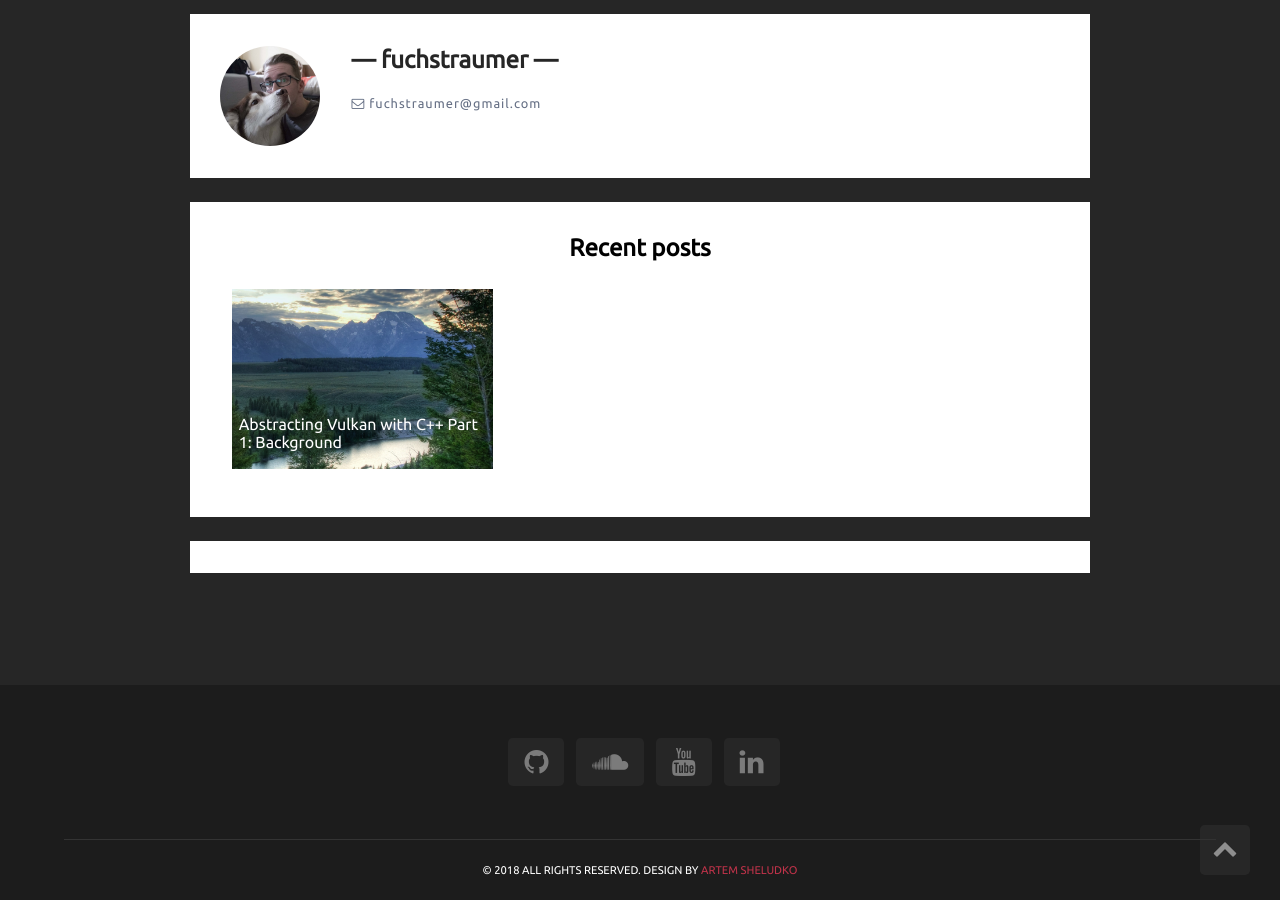
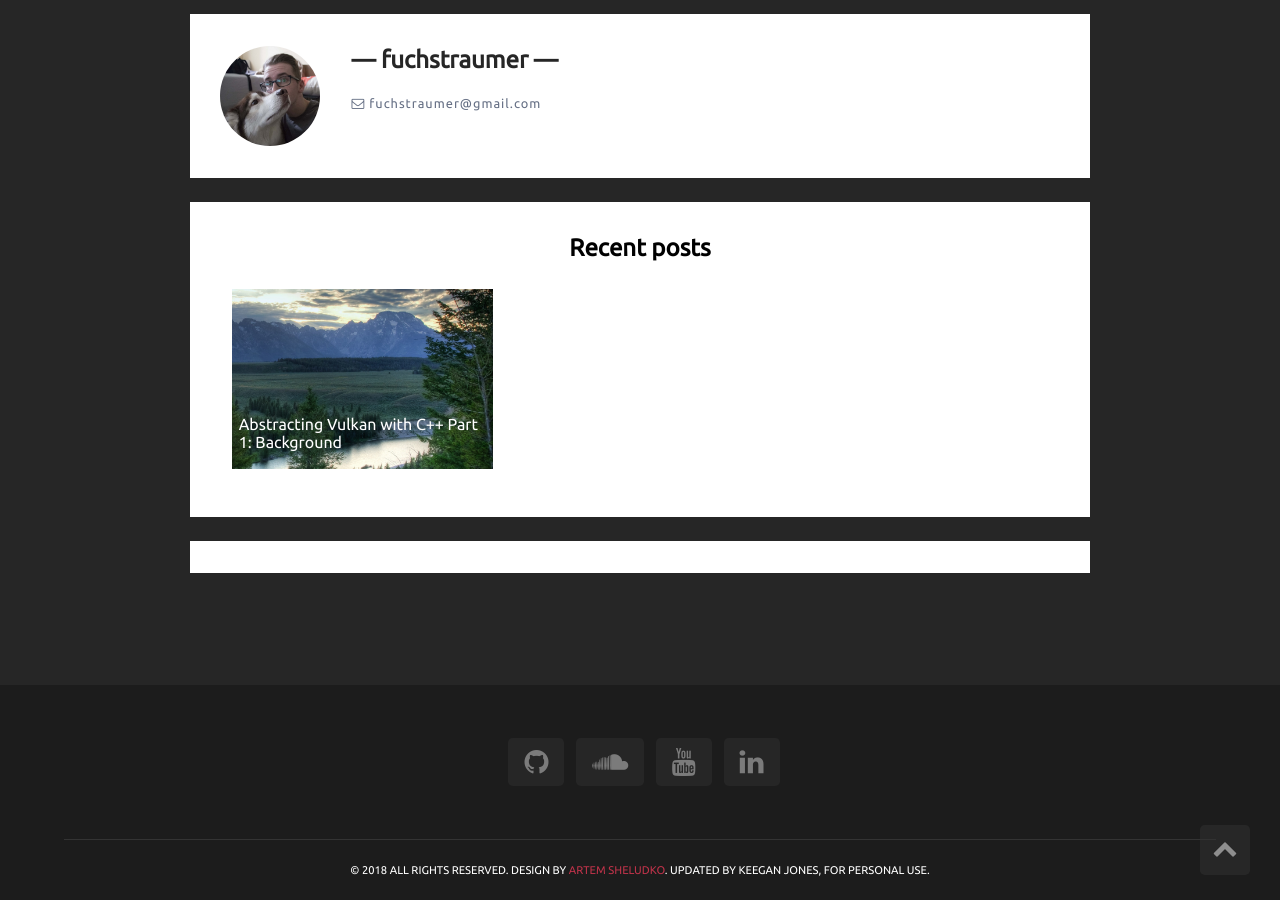
Before and after one commit to fuchstraumer/fuchstraumer.github.io, a Jekyll site: the page built from _posts/2018-1-27-Vulkan-Abstraction-Pt1.md, in a window 1280 px wide and 900 px high, scrolled down 6212 px. Built offline with Jekyll 4.4.1, drawn with Linux system fonts in a browser that asks for light colours; comment, search, counter and statistics services are not loaded.

Commit message:
Update footer.

```diff
--- a/_includes/footer.html
+++ b/_includes/footer.html
@@ -2,7 +2,7 @@
     <div class="wrapper">
       {% include social_footer.html %}
       <div class="copyright">
-        <p>&copy; {{site.time | date: '%Y'}} All rights reserved. Design by <a href="https://artemsheludko.github.io" target="_blank">Artem Sheludko</a></p>
+        <p>&copy; {{site.time | date: '%Y'}} All rights reserved. Design by <a href="https://artemsheludko.github.io" target="_blank">Artem Sheludko</a>. Updated by Keegan Jones, for personal use.</p>
       </div>
     </div>
 </footer> <!-- End Section Footer -->
```
